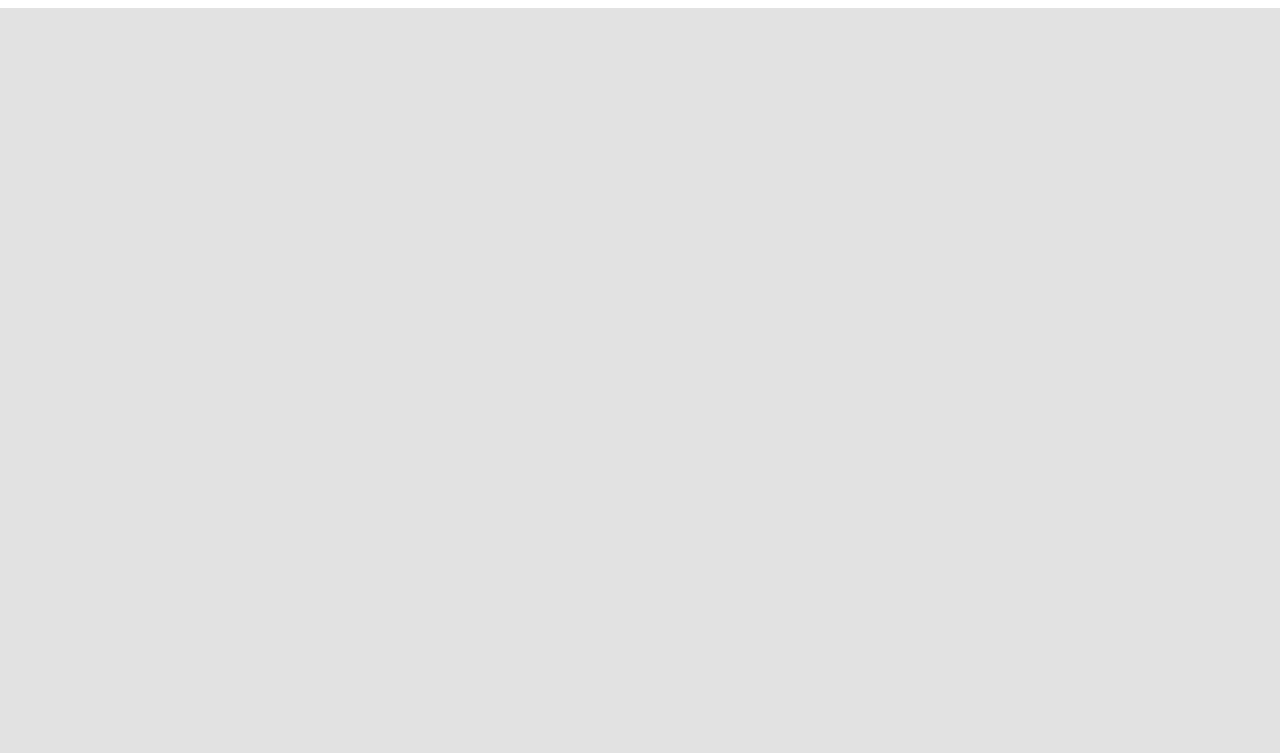
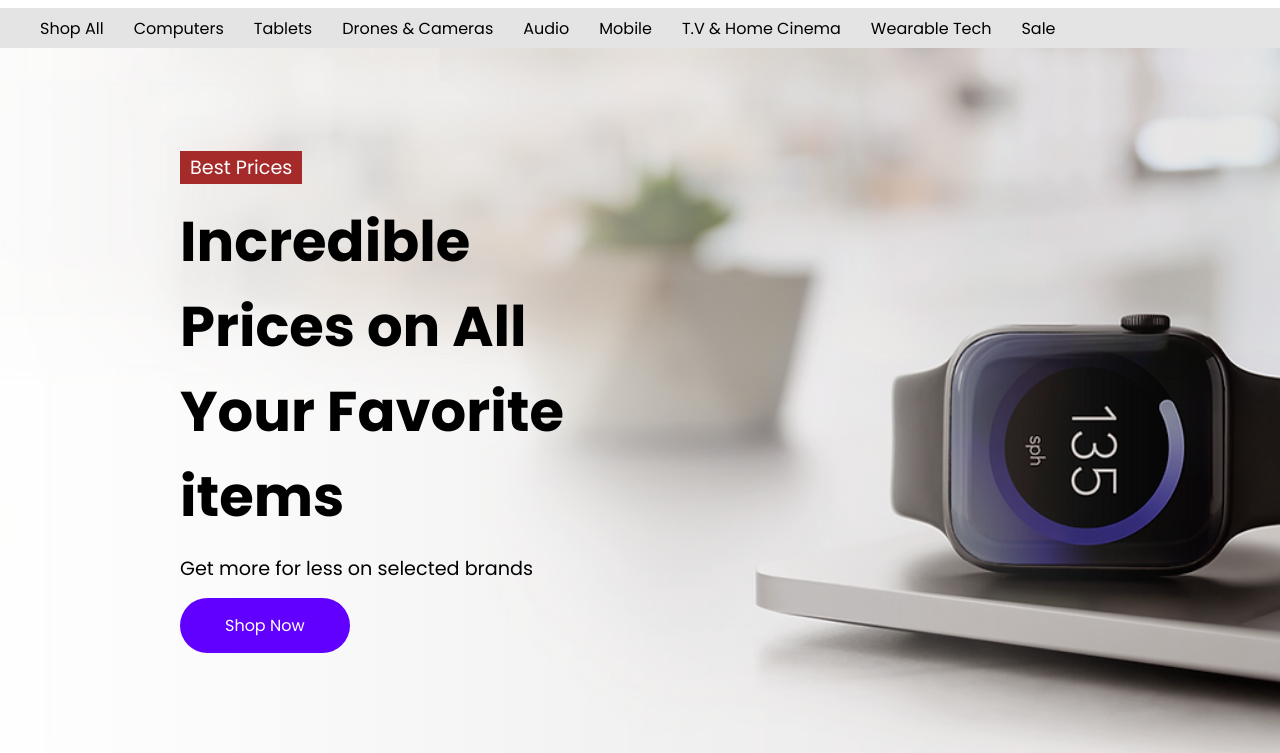
Before and after one commit to arjun-gr/E-com-Website, a plain HTML site: page index.html in a window 1280 px wide. Shown: the part 62-815 px from the top of the page. Drawn offline with Linux system fonts and the light colour scheme.

Commit message:
Added new nav and Banner

```diff
--- a/index.html
+++ b/index.html
@@ -35,6 +35,28 @@
         </div>
     </div>
 
+    <!-- Second nav -->
+    <div id="secNav">
+        <p> Shop All</p>
+        <p>Computers</p>
+        <p>Tablets</p>
+        <p> Drones & Cameras</p>
+        <p>Audio</p>
+        <p>Mobile</p>
+        <p> T.V & Home Cinema</p>
+        <p>Wearable Tech</p>
+        <p>Sale</p>
+    </div>
+
+    <!-- Main header -->
+    <div id="mainFlyer">
+        <div id="leftData">
+                <p class="topPara">Best Prices</p>
+            <h1>Incredible Prices on All Your Favorite items</h1>
+            <p>Get more for less on selected brands</p>
+           <a href="shop.html"> <button>Shop Now</button> </a>
+        </div>
+    </div>
     <script src="script.js"></script>
 </body>
 </html>
--- a/style.css
+++ b/style.css
@@ -78,3 +78,60 @@ html,body{
     width:25px;
     margin-right:7px;
 }
+
+/* sec nav */
+#secNav{
+    display: flex;
+    align-items: center;
+    padding:0 40px;
+    height:40px;
+    background-color: rgb(228, 228, 228);
+}
+#secNav p{
+    margin-right:30px;
+}
+
+/* Main header */
+#mainFlyer {
+    background-image:url(/BannerImages/topMain.webp);
+    background-repeat: no-repeat;
+    background-size: cover;
+    padding:100px 180px;
+  }
+
+#leftData{
+    font-size: 1.5rem;
+}
+
+#leftData .topPara{
+    display: inline-block;
+    color:white;
+    background-color: brown;
+    padding:2px 10px;
+    margin-bottom: 15px;
+    font-size: 1.2rem;
+}
+#leftData h1{
+    font-size:3.5rem;
+    width:450px;
+    margin-bottom: 15px;
+}
+#leftData p{
+    font-size: 1.2rem;
+}
+#leftData button{
+    margin-top:15px;
+    background-color: rgb(98, 0, 255);
+    padding:15px 45px;
+    border:0;
+    border-radius: 50px;
+    font-size: 1.0rem;
+    color:white;
+    transition: all 0.6s ease;
+    cursor: pointer;
+}
+
+
+#leftData button:hover{
+    background-color:black;
+}
```
Also changed, not shown: BannerImages/topMain.webp (added).
